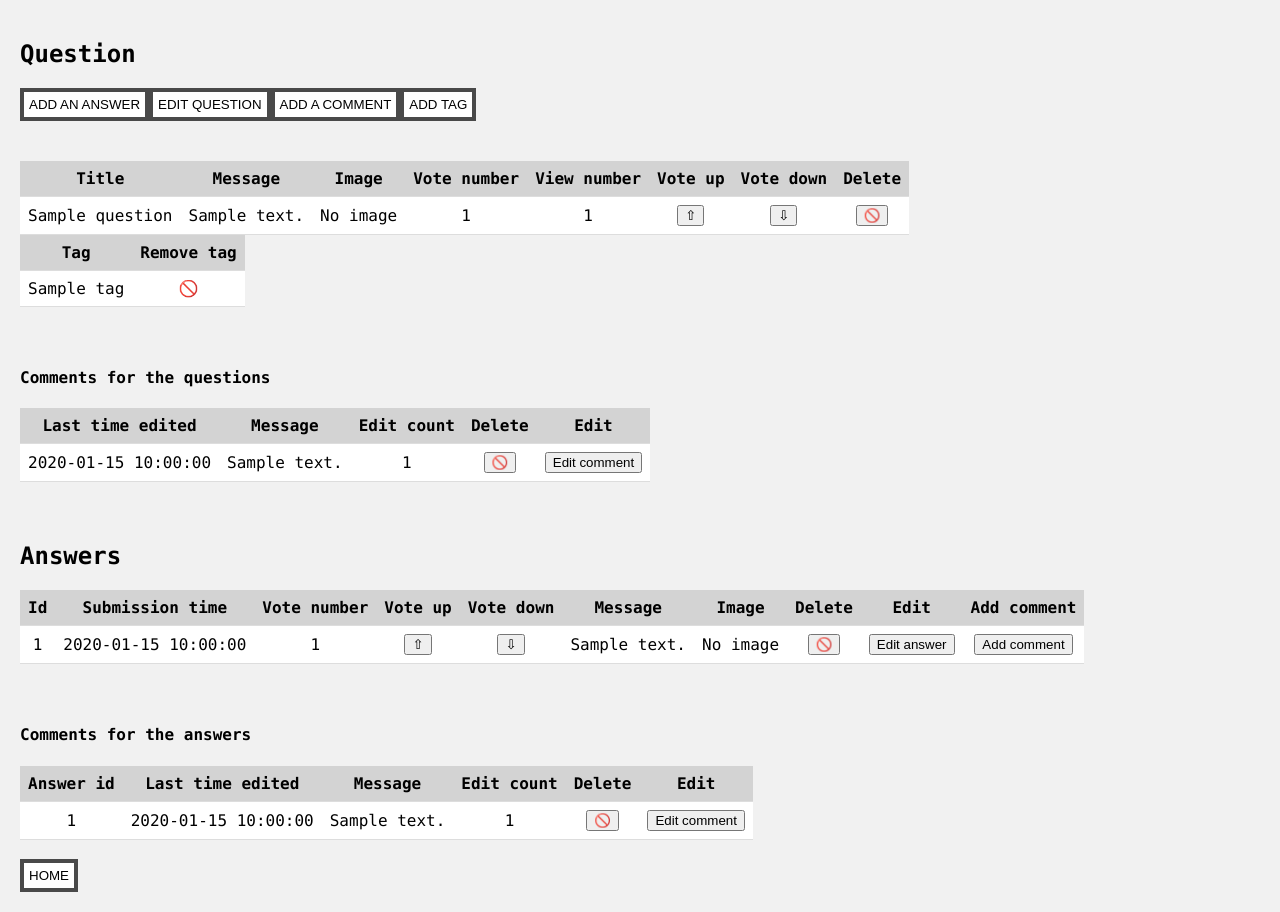
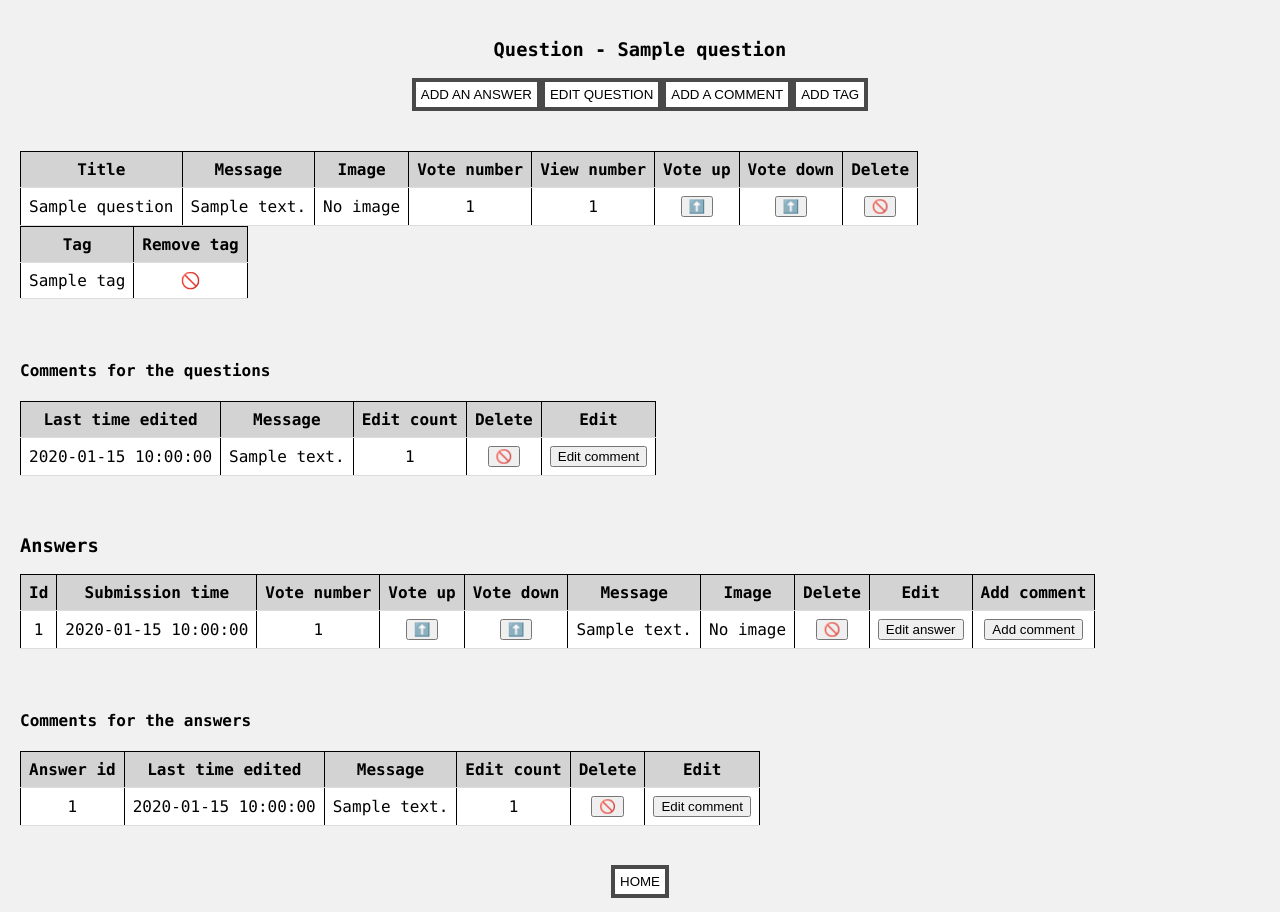
Before and after one commit to CozminM/Ask_Mate, a Flask app: template templates/individual_question_and_answer_page.html in a window 1280 px wide. Run offline with Flask 2, Linux system fonts and the light colour scheme; the template is opened without the code that fills it: most values are stand-ins (such as "Sample title", 1, 10 or a date in 2020); some libraries are stand-ins or nearby versions.

Commit message:
Added CSS, refactored route function

```diff
--- a/data_manager.py
+++ b/data_manager.py
@@ -303,6 +303,7 @@ def save_comment(cursor: RealDictCursor, submission_time: int, question_id: int,
     cursor.execute(query, {'q_i': question_id, 'a_i': answer_id, 'm': message, 's_t': submission_time, 'e_c': edited_count})
     return cursor.fetchall()
 
+
 @database_common.connection_handler
 def get_comment_by_id(cursor: RealDictCursor, used_id: int) -> list:
     query = """
@@ -313,6 +314,7 @@ def get_comment_by_id(cursor: RealDictCursor, used_id: int) -> list:
     cursor.execute(query, {'i': used_id})
     return cursor.fetchall()
 
+
 @database_common.connection_handler
 def get_individual_comment(cursor: RealDictCursor, used_id: int) -> list:
     query = """
@@ -322,6 +324,7 @@ def get_individual_comment(cursor: RealDictCursor, used_id: int) -> list:
         """
     cursor.execute(query, {'i': used_id})
     return cursor.fetchall()
+
 
 @database_common.connection_handler
 def update_comment(cursor: RealDictCursor, used_id: int, message_input: str,  edited_count: int, time_used: int) -> list:
@@ -334,6 +337,7 @@ def update_comment(cursor: RealDictCursor, used_id: int, message_input: str,  ed
     cursor.execute(query, {'i': used_id, 'm': message_input, 'ti': time_used, 'e_t': edited_count})
     return cursor.fetchall()
 
+
 @database_common.connection_handler
 def delete_comment(cursor: RealDictCursor, used_id: int) -> list:
     query = """
@@ -343,6 +347,7 @@ def delete_comment(cursor: RealDictCursor, used_id: int) -> list:
             """
     cursor.execute(query, {'i': used_id})
     return cursor.fetchall()
+
 
 @database_common.connection_handler
 def get_question_id_by_answer_id(cursor: RealDictCursor, answer_id: int) -> list:
@@ -354,6 +359,7 @@ def get_question_id_by_answer_id(cursor: RealDictCursor, answer_id: int) -> list
     cursor.execute(query, {'i': answer_id})
     return cursor.fetchall()
 
+
 @database_common.connection_handler
 def get_comment_by_answer_id(cursor: RealDictCursor, answer_id: int) -> list:
     query = """
@@ -363,3 +369,25 @@ def get_comment_by_answer_id(cursor: RealDictCursor, answer_id: int) -> list:
         """
     cursor.execute(query, {'i': answer_id})
     return cursor.fetchall()
+
+
+@database_common.connection_handler
+def delete_answers_by_question_id(cursor: RealDictCursor, question_id: str) -> list:
+    query = """
+            DELETE FROM answers
+            WHERE question_id = %(q)s
+            RETURNING *
+            """
+    cursor.execute(query, {'q': question_id,})
+    return cursor.fetchall()
+
+
+@database_common.connection_handler
+def delete_comments_by_question_id(cursor: RealDictCursor, question_id: str) -> list:
+    query = """
+            DELETE FROM comments
+            WHERE question_id = %(q)s
+            RETURNING *
+            """
+    cursor.execute(query, {'q': question_id,})
+    return cursor.fetchall()
--- a/server.py
+++ b/server.py
@@ -30,9 +30,11 @@ def individual_q_and_a(question_id):
     answer = data_manager.get_answers(question_id)
     question_tags = data_manager.get_question_tags(question_id)
     comment_question = data_manager.get_individual_comment(question_id)
-    comment_answer = util.get_comment_by_answer(answer)
+    comment_answer = util.comments_linked_to_answers(answer)
     data_manager.increase_view_count(question_id)
-    return render_template('individual_question_and_answer_page.html', questions=question, answers=answer, question_tags=question_tags, comments_question=comment_question, comments_answer=comment_answer)
+    return render_template('individual_question_and_answer_page.html', questions=question, answers=answer,
+                           question_tags=question_tags, comments_question=comment_question,
+                           comments_answer=comment_answer)
 
 
 @app.route('/question/<question_id>/new-answer', methods=['GET', 'POST'])
@@ -174,29 +176,20 @@ def add_comment_answer(answer_id):
 def edit_comment(comment_id):
     comment = data_manager.get_comment_by_id(comment_id)
     edit_count = comment[0].get('edited_count') + 1
-    question_id = comment[0].get('question_id')
-    answer_id = comment[0].get('answer_id')
-    if not question_id:
-        question = data_manager.get_question_id_by_answer_id(answer_id)
-        question_id = question[0].get('question_id')
+    question_id = util.get_parent_question_id(comment)
     if request.method == 'POST':
         data_manager.update_comment(comment_id, request.form['message'], edit_count, util.current_time())
         return redirect(url_for('individual_q_and_a', question_id=question_id))
-    return render_template('edit_comment.html', comment = comment, question_id = question_id)
-
-
+    return render_template('edit_comment.html', comment=comment, question_id=question_id)
 
 
 @app.route('/comment/<comment_id>/delete')
 def delete_comment(comment_id):
     comment = data_manager.get_comment_by_id(comment_id)
-    question_id = comment[0].get('question_id')
-    answer_id = comment[0].get('answer_id')
+    question_id = util.get_parent_question_id(comment)
     data_manager.delete_comment(comment_id)
-    if not question_id:
-        question = data_manager.get_question_id_by_answer_id(answer_id)
-        question_id = question[0].get('question_id')
     return redirect(url_for('individual_q_and_a', question_id=question_id))
+
 
 if __name__ == "__main__":
     app.run(debug=True)
--- a/static/css/individual_question_answer.css
+++ b/static/css/individual_question_answer.css
@@ -19,6 +19,7 @@ body{
 table, th, td{
     text-align: center;
     border-collapse: collapse;
+    border: solid 1px;
 }
 
 th, td{
@@ -99,3 +100,18 @@ a:link {
 .question-tags {
     padding: 20px;
 }
+
+/*.five-question-table{*/
+/*    border: 5px solid;*/
+/*}*/
+
+.home-btn-container {
+    display: flex;
+    align-items: center;
+    justify-content: center;
+}
+
+.container{
+    align-items: center;
+    text-align: center;
+}
--- a/static/css/main.css
+++ b/static/css/main.css
@@ -21,6 +21,7 @@ table, th, td{
     border-collapse: collapse;
     margin-left: auto;
     margin-right: auto;
+    text-align: center;
 }
 
 th, td{
--- a/templates/individual_question_and_answer_page.html
+++ b/templates/individual_question_and_answer_page.html
@@ -8,8 +8,9 @@
 <body>
     <div class="container">
         <div class="question-container">
-        <h2>Question</h2>
             <table class="table">
+                {% for question in questions %}
+                <h3>Question - {{ question.title }}</h3>
                 <tr>
                     <th>Title</th>
                     <th>Message</th>
@@ -20,7 +21,6 @@
                     <th>Vote down</th>
                     <th>Delete</th>
                 </tr>
-            {% for question in questions %}
                 <tr>
                     <td>{{ question.title }}</td>
                     <td>{{ question.message }}</td>
@@ -31,8 +31,8 @@
                     {% endif %}
                     <td>{{ question.vote_number }}</td>
                     <td>{{ question.view_number }}</td>
-                <td><button class="home-btn" type="button"><a href="{{ url_for('vote_up_question', question_id=question.id) }}">⇧</a></button></td>
-                <td><button class="home-btn" type="button"><a href="{{ url_for('vote_down_question', question_id=question.id) }}">⇩</a></button></td>
+                    <td><button class="home-btn" type="button"><a href="{{ url_for('vote_up_question', question_id=question.id) }}">⬆️</a></button></td>
+                    <td><button class="home-btn" type="button"><a href="{{ url_for('vote_down_question', question_id=question.id) }}">⬆️</a></button></td>
                     <td><button type="button"><a href="{{url_for('delete_question', question_id=question.id)}}"> 🚫 </a></button></td>
                 </tr>
                     <button class="button" type="button"><a href="{{ url_for('answer_page', question_id=question.id) }}">Add an answer</a></button>
@@ -84,7 +84,7 @@
         {% endif %}
             {% if answers|length > 0 %}
         <div class="answer-container">
-    <h2>Answers</h2>
+        <h3>Answers</h3>
             <table class="table">
                 <tr>
                     <th style="text-align: center; vertical-align: middle;">Id</th>
@@ -103,8 +103,8 @@
                     <td>{{ answer.id }}</td>
                     <td>{{ answer.submission_time }}</td>
                     <td>{{ answer.vote_number }}</td>
-                <td><button type="button"><a href="/question/{{answer['question_id']}}/vote_up/{{answer['id']}}">⇧</a></button></td>
-                <td><button type="button"><a href="/question/{{answer['question_id']}}/vote_down/{{answer['id']}}">⇩</a></button></td>
+                    <td><button type="button"><a href="/question/{{answer['question_id']}}/vote_up/{{answer['id']}}">⬆️</a></button></td>
+                    <td><button type="button"><a href="/question/{{answer['question_id']}}/vote_down/{{answer['id']}}">⬆️</a></button></td>
                     <td>{{ answer.message }}</td>
                     {% if not answer.image %}
                         <td>No image</td>
@@ -144,10 +144,10 @@
             </table>
         {% endif %}
             <br>
+        </div>
+    </div>
     <div class="home-btn-container">
         <button class="button" type="button"><a href="{{ url_for('questions_page', criteria='id', direction='asc') }}"> Home </a></button>
     </div>
-        </div>
-    </div>
 </body>
 </html>
--- a/templates/main.html
+++ b/templates/main.html
@@ -11,7 +11,7 @@
     <div class="container">
 
     <div class="table">
-        <table class="table">
+        <table class="five-question-table">
         <tr>
             <th>Submission time</th>
             <th>View number</th>
```
Also changed, not shown: database_common.py (+1 -7 lines), util.py (+16 -5 lines). Lines whose indentation alone changed are shown as unchanged.
